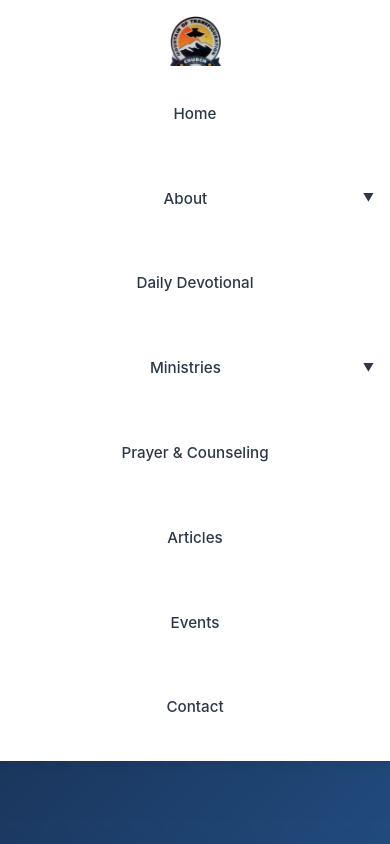
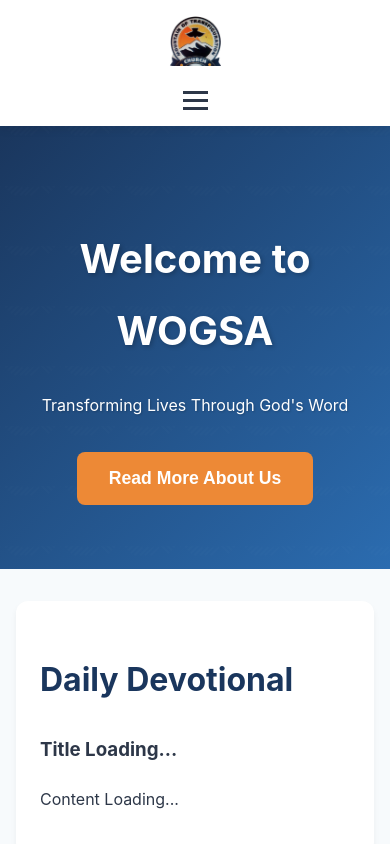
Before and after one commit to FredAbod/Wogsa-Frontend, a plain HTML site: page index.html in a window 390 px wide. Shown: the top 844 px of the page. Drawn offline with Linux system fonts and the light colour scheme; no server answers.

Commit message:
responsiveness

```diff
--- a/css/responsive.css
+++ b/css/responsive.css
@@ -1,24 +1,81 @@
-/* Responsive Design */
 @media (max-width: 768px) {
-    header {
+  .nav-links {
+    display: none;
     flex-direction: column;
-      text-align: center;
+    background: var(--white);
+    position: absolute;
+    top: 100%;
+    left: 0;
+    width: 100%;
+    z-index: 1000;
+    box-shadow: 0 4px 8px rgba(0, 0, 0, 0.1);
+  }
+  .nav-links.active {
+    display: flex;
+  }
+  .nav-container {
+    justify-content: space-between;
+  }
+  .hamburger {
+    display: block;
+    cursor: pointer;
+  }
+}
+/* Hide hamburger by default, show it on smaller screens */
+.hamburger {
+  display: none;
+  flex-direction: column;
+  cursor: pointer;
+  gap: 5px;
+}
+
+.hamburger span {
+  width: 25px;
+  height: 3px;
+  background: var(--text);
+  transition: all 0.3s ease;
+}
+
+@media (max-width: 768px) {
+  .hamburger {
+    display: flex;
   }
 
   .nav-links {
+    display: none;
     flex-direction: column;
-      margin: 1rem 0;
+    background: var(--white);
+    position: absolute;
+    top: 100%;
+    left: 0;
+    width: 100%;
+    z-index: 1000;
+    box-shadow: 0 4px 8px rgba(0, 0, 0, 0.1);
+    padding: 1rem 0;
   }
 
-    .nav-links li {
-      margin: 0.5rem 0;
+  .nav-links.active {
+    display: flex;
   }
 
-    #hero h1 {
-      font-size: 2rem;
+  .nav-links a {
+    padding: 1rem 2rem;
   }
 
-    section {
-      padding: 1.5rem;
+  .dropdown-content {
+    position: relative;
   }
 }
+@media (max-width: 768px) {
+  .hero {
+    padding: 4rem 1rem;
+  }
+
+  .hero h1 {
+    font-size: 2.5rem;
+  }
+
+  .hero p {
+    font-size: 1rem;
+  }
+}
--- a/index.html
+++ b/index.html
@@ -10,9 +10,14 @@
 <body>
   <!-- Navbar -->
   <header>
-    <nav>
+    <div class="nav-container">
       <div class="nav-logo">
         <img src="./images/logo.png" alt="WOGSA Logo">
+      </div>
+      <div class="hamburger">
+        <span></span>
+        <span></span>
+        <span></span>
       </div>
       <ul class="nav-links">
         <li><a href="index.html#home">Home</a></li>
@@ -38,9 +43,8 @@
         <li><a href="events.html">Events</a></li>
         <li><a href="contacts.html">Contact</a></li>
       </ul>
-    </nav>
+    </div>
   </header>
-
 
   <!-- Hero Section -->
   <section class="hero">
```
Lines whose indentation alone changed are shown as unchanged.
